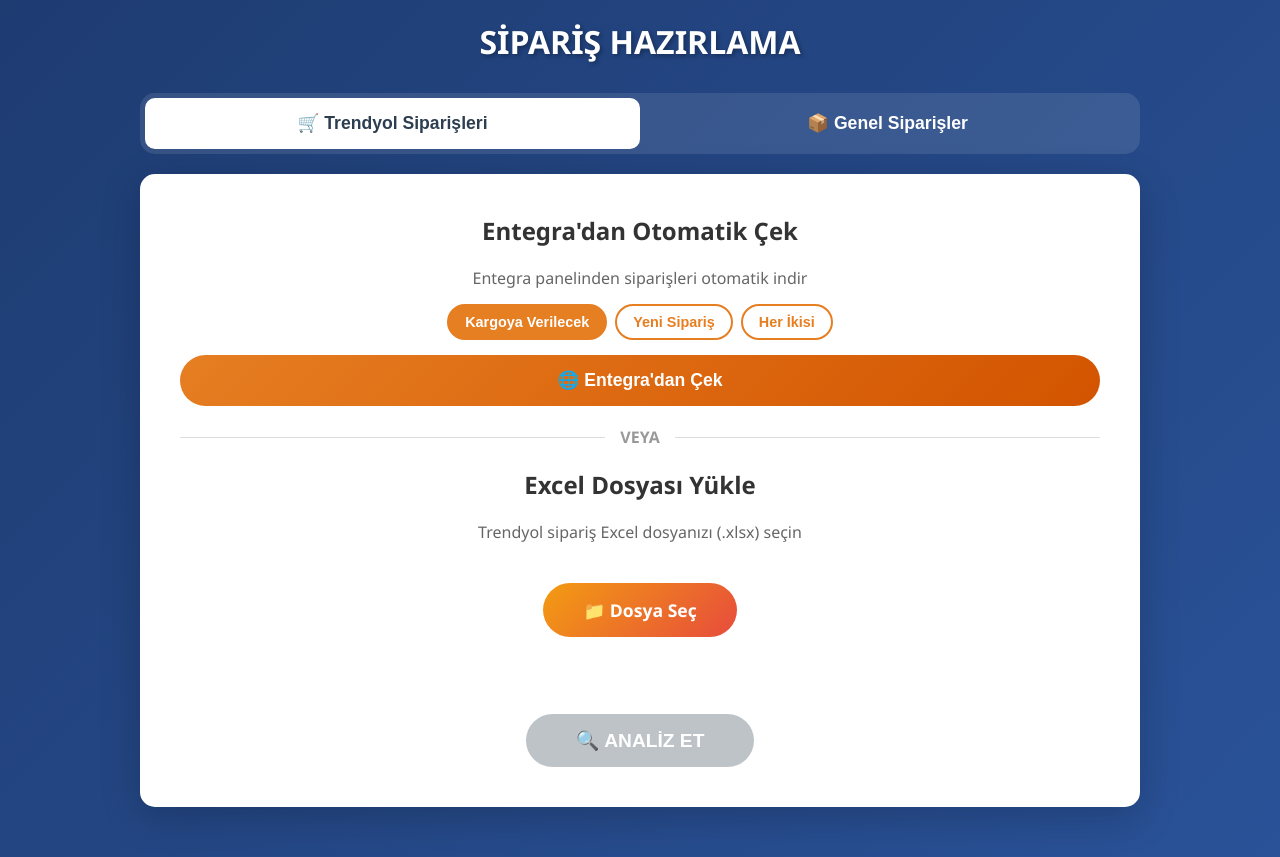
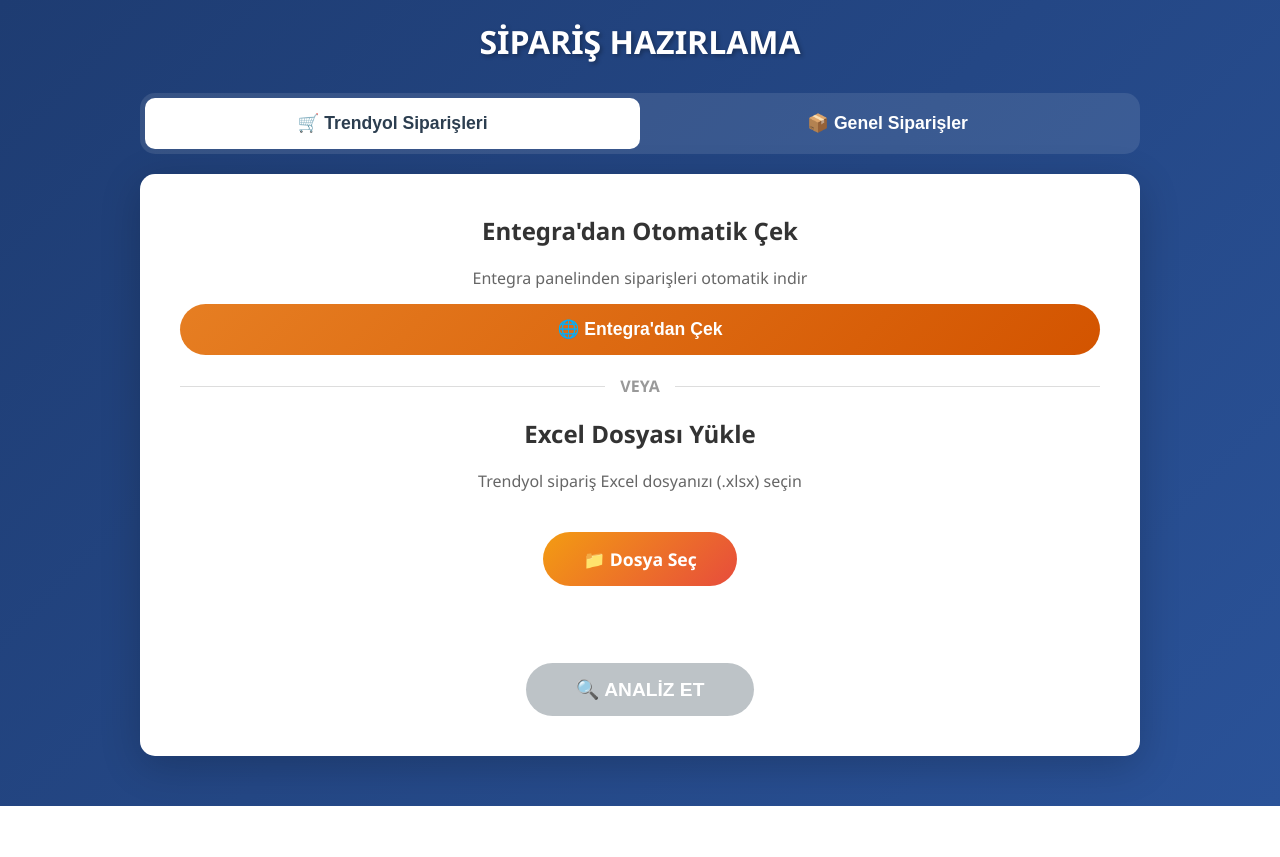
Before and after one commit to eczbilgin/trendyol-siparis-hazirlama, a Flask app: page / in a window 1280 px wide. After the commit the page ends 806 px from the top, so only its background shows below. Run offline with Flask 3, Linux system fonts and the light colour scheme.

Commit message:
Durum filtre butonlari kaldirildi, Entegradan Cek sadece yeni siparisleri cekiyor
Co-Authored-By: Claude Opus 4.6 <noreply@anthropic.com>

```diff
--- a/templates/index.html
+++ b/templates/index.html
@@ -517,34 +517,6 @@
             border-color: #3498db;
         }
 
-        .durum-filtre-group {
-            display: flex;
-            gap: 8px;
-            margin-bottom: 15px;
-            justify-content: center;
-        }
-
-        .durum-filtre-btn {
-            padding: 8px 16px;
-            border: 2px solid #e67e22;
-            border-radius: 20px;
-            background: white;
-            color: #e67e22;
-            font-size: 0.9em;
-            font-weight: bold;
-            cursor: pointer;
-            transition: all 0.3s;
-        }
-
-        .durum-filtre-btn:hover {
-            background: #fef5ec;
-        }
-
-        .durum-filtre-btn.active {
-            background: #e67e22;
-            color: white;
-        }
-
         .entegra-btn {
             background: linear-gradient(135deg, #e67e22 0%, #d35400 100%);
             color: white;
@@ -642,12 +614,6 @@
         <div class="upload-area">
             <h2>Entegra'dan Otomatik Çek</h2>
             <p style="color: #666; margin-bottom: 15px;">Entegra panelinden siparişleri otomatik indir</p>
-
-            <div class="durum-filtre-group">
-                <button class="durum-filtre-btn active" data-filtre="kargoya_verilecek" onclick="durumFiltreSecim(this)">Kargoya Verilecek</button>
-                <button class="durum-filtre-btn" data-filtre="yeni_siparis" onclick="durumFiltreSecim(this)">Yeni Sipariş</button>
-                <button class="durum-filtre-btn" data-filtre="hepsi" onclick="durumFiltreSecim(this)">Her İkisi</button>
-            </div>
 
             <div style="margin-top: 15px;">
                 <button class="entegra-btn" id="entegraBtn" onclick="entegraCek()">🌐 Entegra'dan Çek</button>
@@ -808,13 +774,7 @@
 
         // ==================== ENTEGRA OTOMATİK ÇEK ====================
         let entegraDurumInterval = null;
-        let entegraFiltre = 'kargoya_verilecek';
-
-        function durumFiltreSecim(btn) {
-            document.querySelectorAll('.durum-filtre-btn').forEach(b => b.classList.remove('active'));
-            btn.classList.add('active');
-            entegraFiltre = btn.dataset.filtre;
-        }
+        let entegraFiltre = 'yeni_siparis';
 
         async function entegraCek() {
             const btn = document.getElementById('entegraBtn');
```
